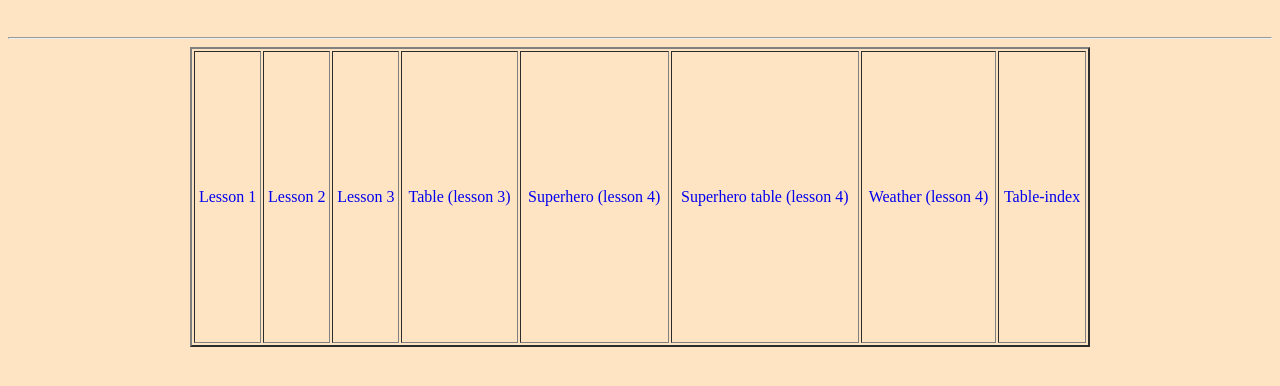
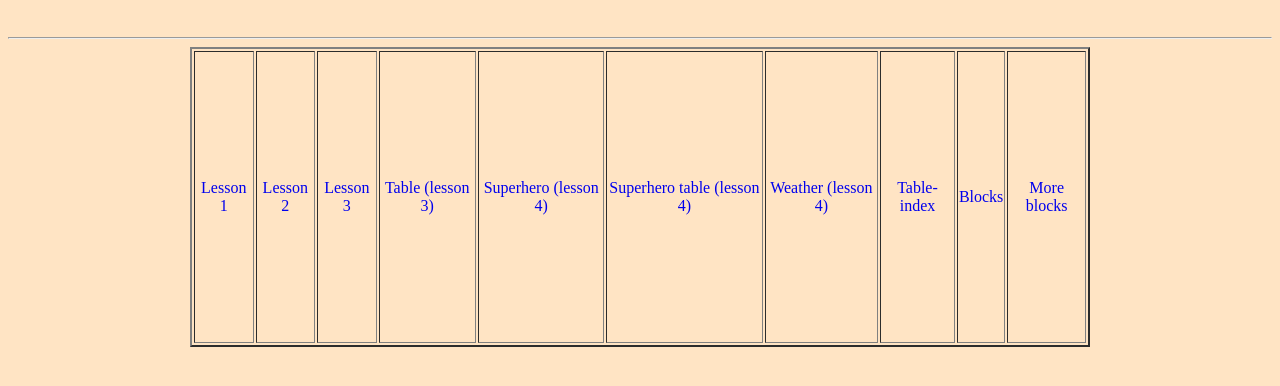
Before and after one commit to KostyantynStarodub/all_works, a plain HTML site: page index.html in a window 1280 px wide. Shown: the part 112-498 px from the top of the page. Drawn offline with Linux system fonts and the light colour scheme; a web font is replaced by a local one.

Commit message:
all works

```diff
--- a/index.html
+++ b/index.html
@@ -8,18 +8,20 @@
     <title>Document</title>
 </head>
 <body>
-    <h1 class="works" align="center">My job</h1>
+    <h1 class="works">My job</h1>
     <hr>
     <table border="2">
         <tr>
-            <td align="center"><a href="./job/lesson 1/index.html" target="_blank">Lesson 1</a></td>
-            <td align="center"><a href="./job/lesson 2/index.html" target="_blank">Lesson 2</a></td>
-            <td align="center"><a href="./job/lesson 3/index.html" target="_blank">Lesson 3</a></td>
-            <td align="center"><a href="./job/table (lesson 3)/index.html" target="_blank">Table (lesson 3)</a></td>
-            <td align="center"><a href="./job/superhero (lesson 4)/index.html" target="_blank">Superhero (lesson 4)</a></td>
-            <td align="center"><a href="./job/superhero table (lesson 4)/index.html" target="_blank">Superhero table (lesson 4)</a></td>
-            <td align="center"><a href="./job/weather (lesson 4)/index.html" target="_blank">Weather (lesson 4)</a></td>
-            <td align="center"><a href="./job/resume-table/index.html" target="_blank">Table-index</a></td>
+            <td><a href="./job/lesson 1/index.html" target="_blank">Lesson 1</a></td>
+            <td><a href="./job/lesson 2/index.html" target="_blank">Lesson 2</a></td>
+            <td><a href="./job/lesson 3/index.html" target="_blank">Lesson 3</a></td>
+            <td><a href="./job/table (lesson 3)/index.html" target="_blank">Table (lesson 3)</a></td>
+            <td><a href="./job/superhero (lesson 4)/index.html" target="_blank">Superhero (lesson 4)</a></td>
+            <td><a href="./job/superhero table (lesson 4)/index.html" target="_blank">Superhero table (lesson 4)</a></td>
+            <td><a href="./job/weather (lesson 4)/index.html" target="_blank">Weather (lesson 4)</a></td>
+            <td><a href="./job/resume-table/index.html" target="_blank">Table-index</a></td>
+            <td><a href="./job/lesson 7/index.html" target="_blank">Blocks</a></td>
+            <td><a href="./job/more_blocks (lesson 7)/index.html" target="_blank">More blocks</a></td>
         </tr>
     </table>
 
--- a/style.css
+++ b/style.css
@@ -4,6 +4,7 @@
 h1{
     font-family: 'Stick No Bills', sans-serif;
     font-size: 60px;
+    text-align: center;
 }
 body{
     background-color: bisque;
@@ -24,3 +25,6 @@ td:hover {
     transition: all 2s;
     background-color: coral;
 }
+td{
+    text-align: center;
+}
```
